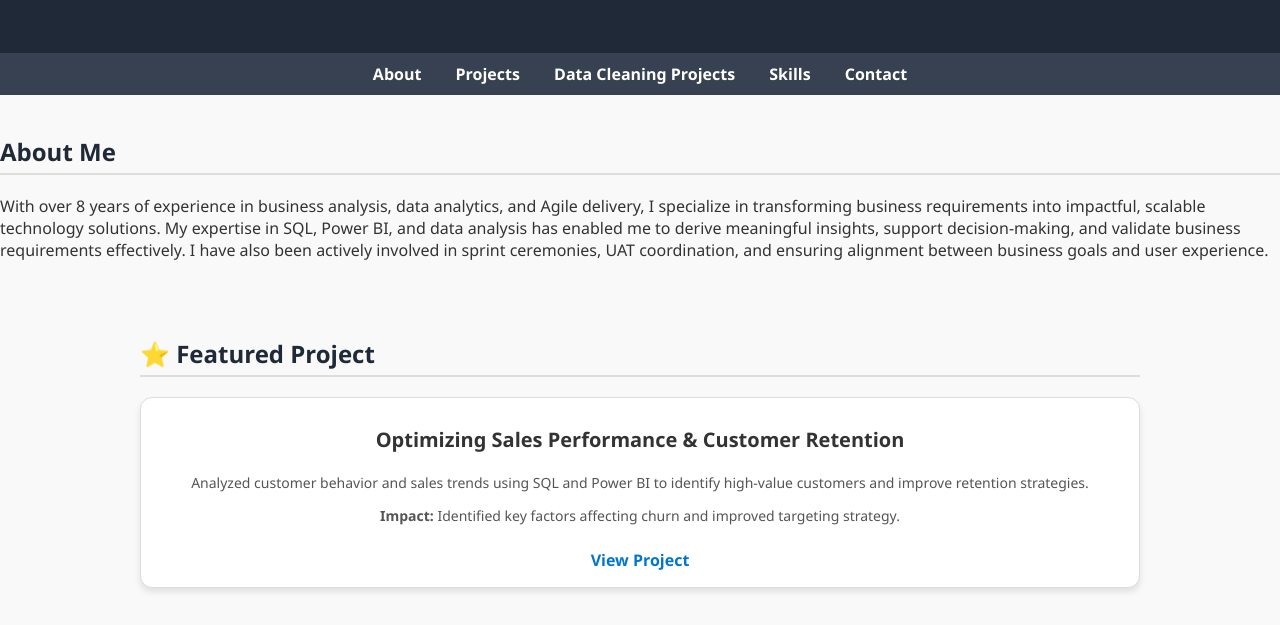
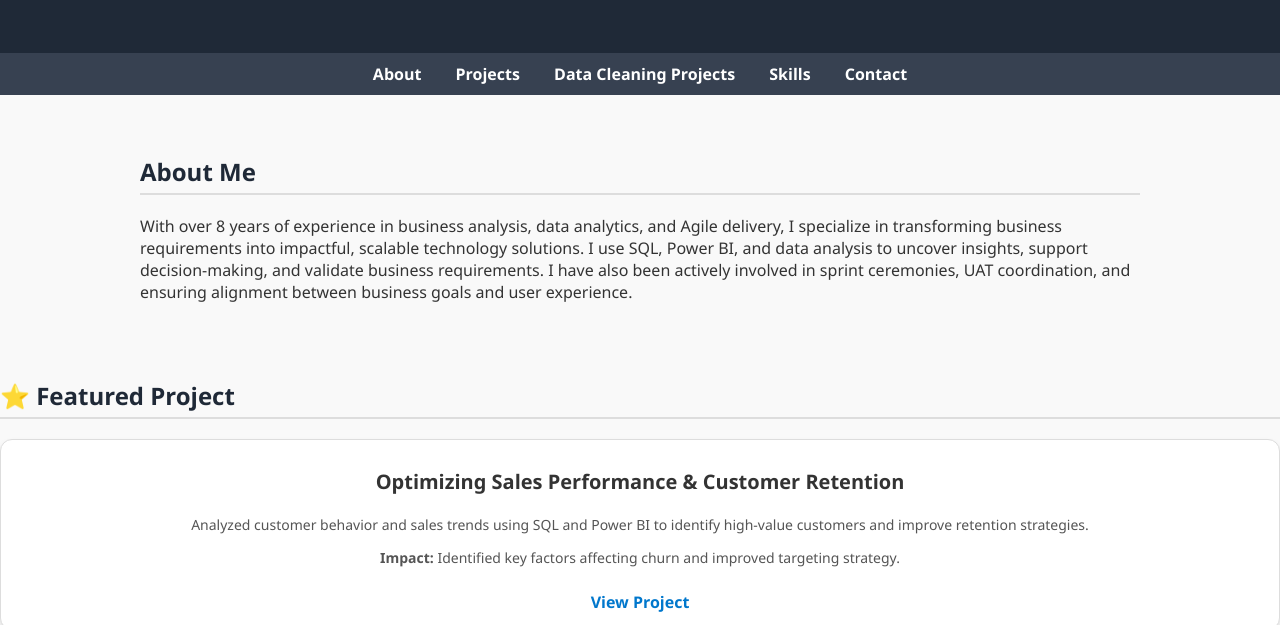
Before and after one commit to vidishadixit/vidishadixit.github.io, a plain HTML site: page index.html in a window 1280 px wide. Shown: the part 145-770 px from the top of the page. Drawn offline with Linux system fonts and the light colour scheme.

Commit message:
Update index.html

```diff
--- a/index.html
+++ b/index.html
@@ -155,19 +155,16 @@
 
 
 <section id="about">
+   <main>
   <h2>About Me</h2>
   <p>
-    With over 8 years of experience in business analysis, data analytics, and Agile delivery,
-    I specialize in transforming business requirements into impactful, scalable technology solutions.
-    My expertise in SQL, Power BI, and data analysis has enabled me to derive meaningful insights, support decision-making, and validate business requirements effectively.
-    I have also been actively involved in sprint ceremonies, UAT coordination, and ensuring alignment between business goals and user experience.
-</p>
+  With over 8 years of experience in business analysis, data analytics, and Agile delivery,
+  I specialize in transforming business requirements into impactful, scalable technology solutions.
+  I use SQL, Power BI, and data analysis to uncover insights, support decision-making, and validate business requirements.
+  I have also been actively involved in sprint ceremonies, UAT coordination, and ensuring alignment between business goals and user experience.
+  </p>
+</section>
 
-
-
-
-</section>
-  <main>
     <h2>⭐ Featured Project</h2>
     <div class="project-card">
     <h3>Optimizing Sales Performance & Customer Retention</h3>
```
